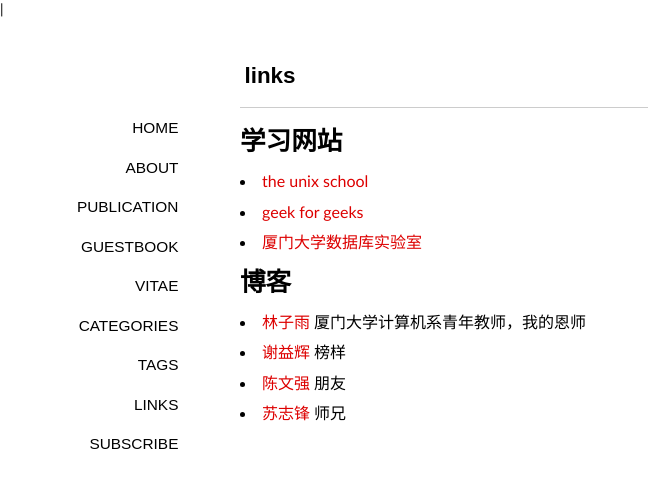
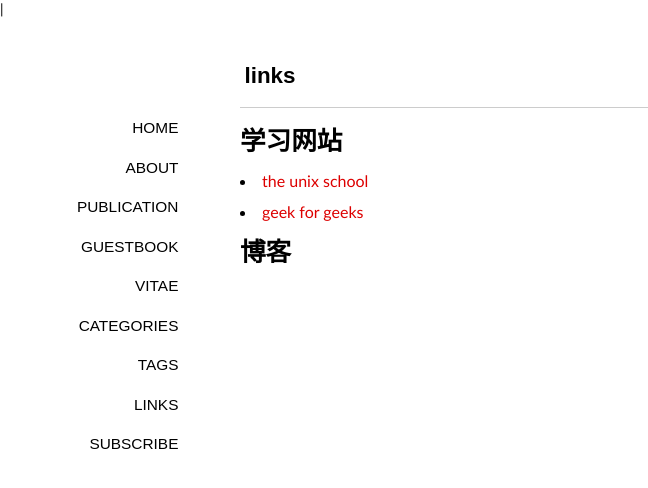
Before and after one commit to baotiao/baotiao.github.com, a Jekyll site: the page built from links/index.md, in a window 1280 px wide. Shown: the top 488 px of the page, without its empty margins (0-648 px from the left). Built offline with Jekyll 4.4.1, drawn with Linux system fonts in a browser that asks for light colours; some web fonts are replaced; Markdown is read by kramdown in place of the engine named in the settings; comment, search, counter and statistics services are not loaded.

Commit message:
change links

```diff
--- a/links/index.md
+++ b/links/index.md
@@ -9,21 +9,10 @@ comments: yes
 
 - [the unix school][1]
 - [geek for geeks][2]
-- [厦门大学数据库实验室][3]
 
 
 # 博客
 
-- [林子雨][6] 厦门大学计算机系青年教师，我的恩师
-- [谢益辉][4] 榜样
-- [陈文强][5] 朋友
-- [苏志锋][7] 师兄
-
 
 [1]: http://www.theunixschool.com/
 [2]: http://geeksforgeeks.org/
-[3]: http://dblab.xmu.edu.cn
-[4]: http://yihui.name
-[5]: http://irwenqiang.com
-[6]: http://www.cs.xmu.edu.cn/database/linziyu/index.html
-[7]: http://www.rocsky.name/
```
